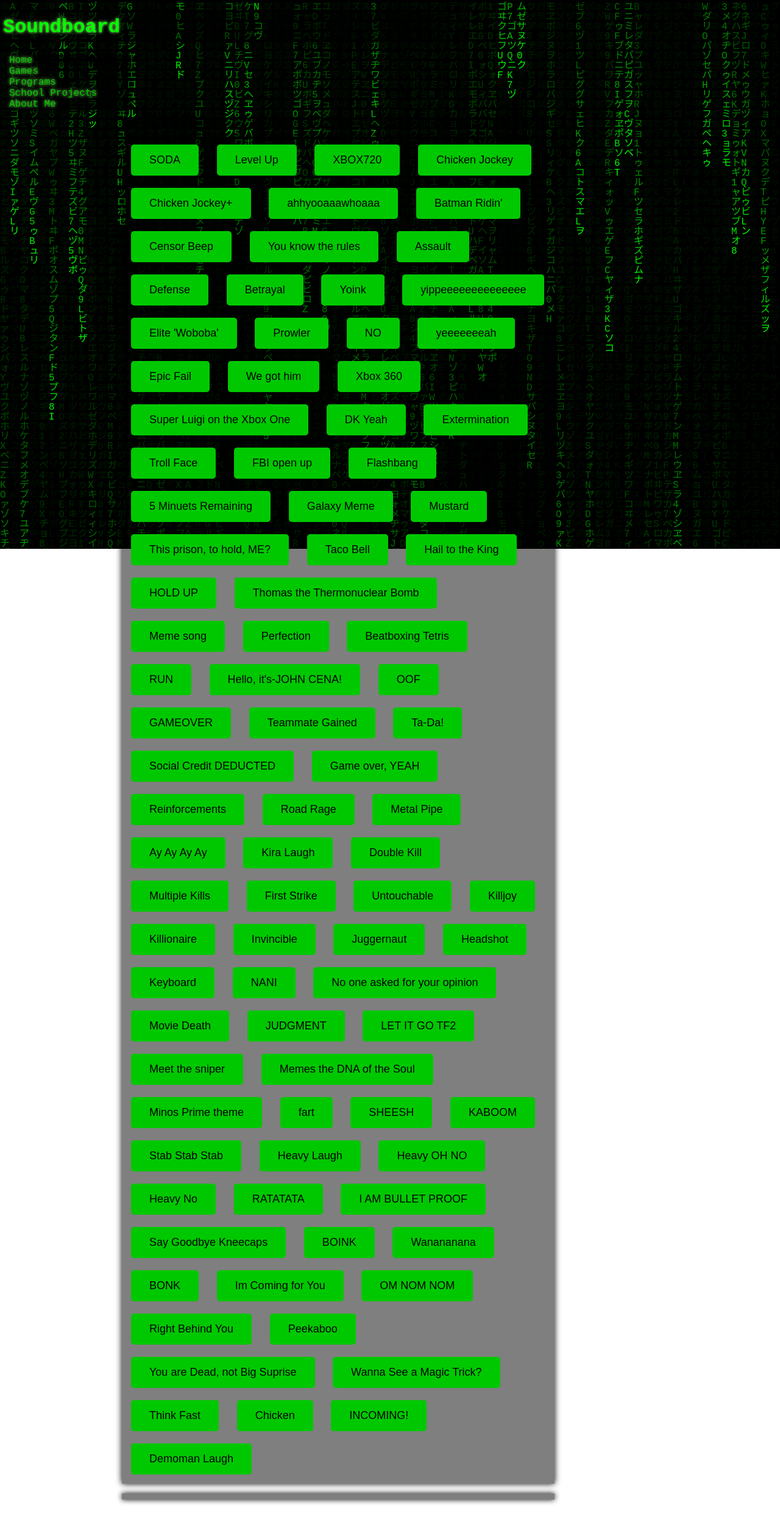
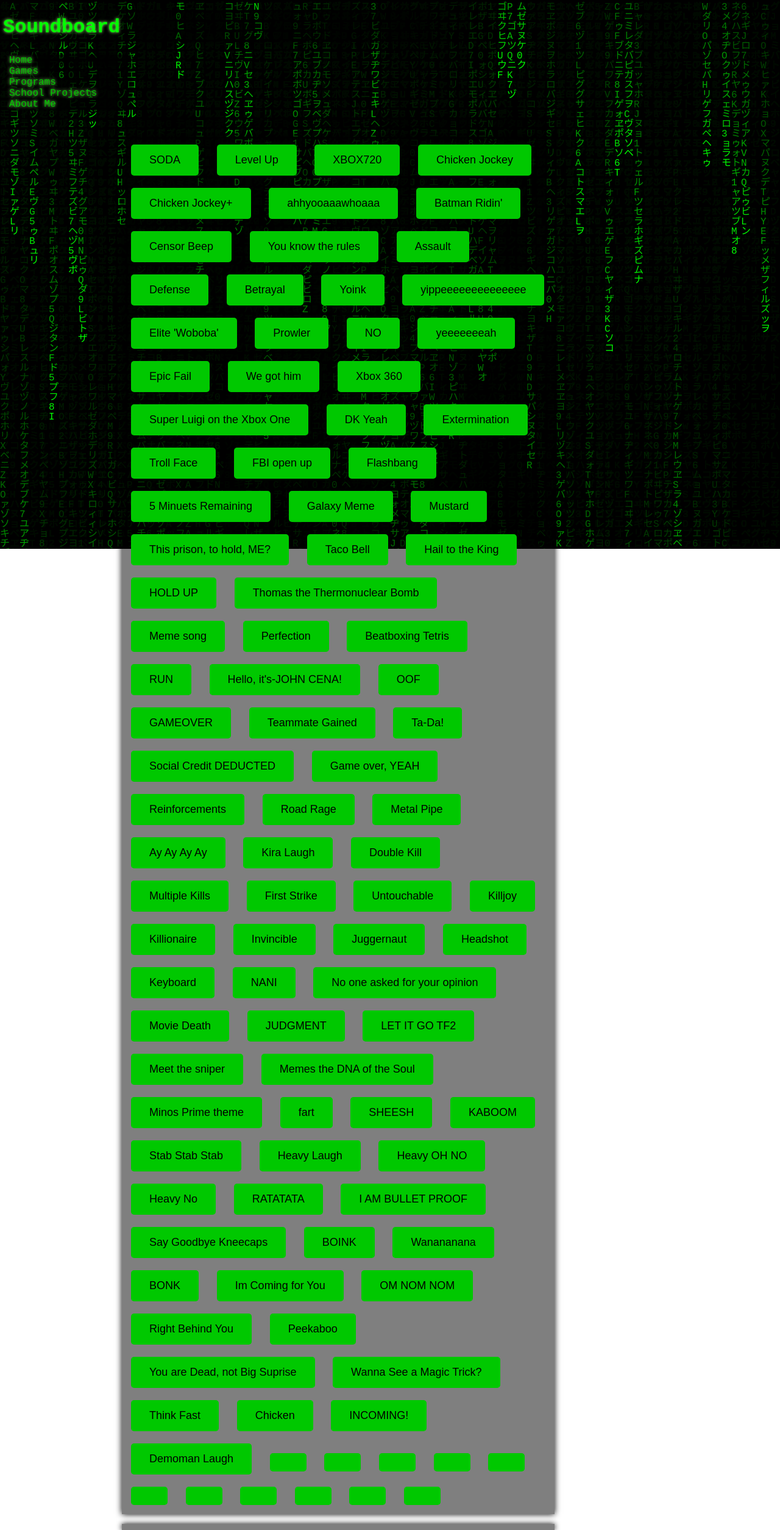
Before and after one commit to Johnthesuper117/bytelabs.online, a Jekyll site: the page built from soundboard.html, in a window 1280 px wide. Shown: the whole page at 61% size. Built offline with Jekyll 4.4.1, drawn with Linux system fonts in a browser that asks for light colours; some web fonts are replaced.

Commit message:
Update soundboard.html

```diff
--- a/soundboard.html
+++ b/soundboard.html
@@ -95,7 +95,7 @@
       <button class="button" onclick="playSound('./assets/sounds/test1.mp3')">Chicken</button>
       <button class="button" onclick="playSound('./assets/sounds/test2.mp3')">INCOMING!</button>
       <button class="button" onclick="playSound('./assets/sounds/tf2-demoman-laugh.mp3')">Demoman Laugh</button>
-      <!--<button class="button" onclick="playSound('./assets/sounds/.mp3')"></button>
+      <button class="button" onclick="playSound('.assets/sounds/eliteWort.mp3')"></button>
       <button class="button" onclick="playSound('./assets/sounds/.mp3')"></button>
       <button class="button" onclick="playSound('./assets/sounds/.mp3')"></button>
       <button class="button" onclick="playSound('./assets/sounds/.mp3')"></button>
@@ -105,6 +105,6 @@
       <button class="button" onclick="playSound('./assets/sounds/.mp3')"></button>
       <button class="button" onclick="playSound('./assets/sounds/.mp3')"></button>
       <button class="button" onclick="playSound('./assets/sounds/.mp3')"></button>
-        <button class="button" onclick="playSound('./assets/sounds/.mp3')"></button>-->
+      <button class="button" onclick="playSound('./assets/sounds/.mp3')"></button>
       <script src="./assets/js/playsound.js"></script>
     </p>
```
Lines whose indentation alone changed are shown as unchanged.
